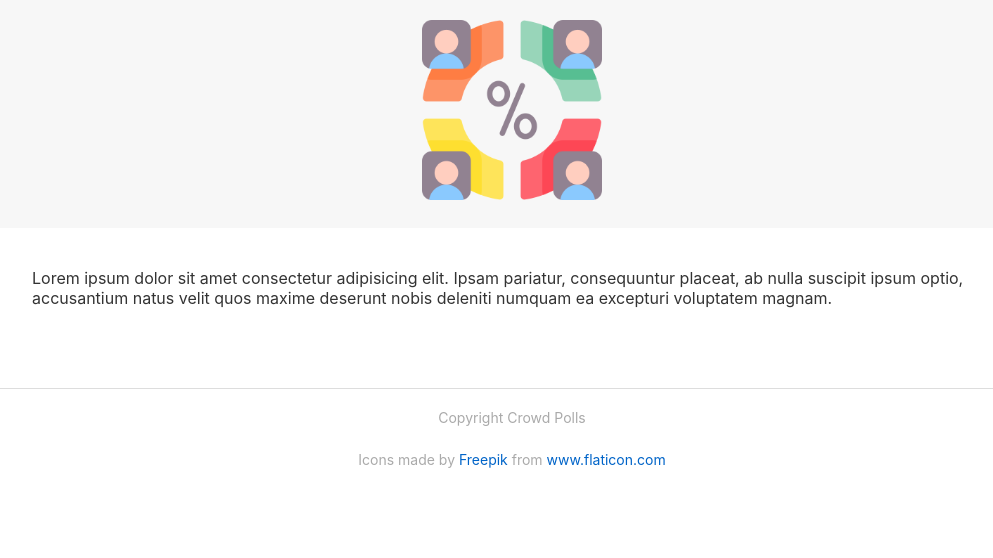
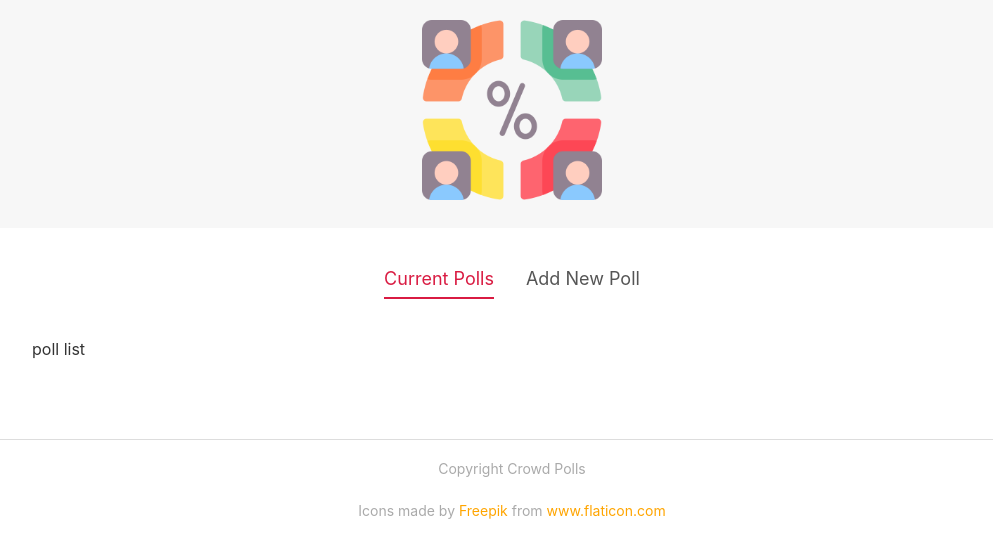
Before and after one commit to Here2Huynh/Crowd-Polls, a Svelte app: page / in a window 1280 px wide. Shown: the top 558 px of the page, without its empty margins (128-1121 px from the left). Built offline with nearby package versions, Linux system fonts and the light colour scheme.

Commit message:
add tabs component

```diff
--- a/src/App.svelte
+++ b/src/App.svelte
@@ -1,15 +1,27 @@
 <script>
   import Header from "./components/Header.svelte";
   import Footer from "./components/Footer.svelte";
+  import Tabs from "./shared/Tabs.svelte";
+
+  // tabs
+  let tabs = ["Current Polls", "Add New Poll"];
+  let activeTab = tabs[0];
+
+  const handleTabChange = (e) => {
+    activeTab = e.detail;
+  };
 </script>
 
 <Header />
 <main>
-  <p>
-    Lorem ipsum dolor sit amet consectetur adipisicing elit. Ipsam pariatur,
-    consequuntur placeat, ab nulla suscipit ipsum optio, accusantium natus velit
-    quos maxime deserunt nobis deleniti numquam ea excepturi voluptatem magnam.
-  </p>
+  <Tabs {tabs} {activeTab} on:tabChange={handleTabChange} />
+  {#if activeTab === "Current Polls"}
+    <p>poll list</p>
+    <!-- Poll grid -->
+  {:else if activeTab === "Add New Poll"}
+    <p>add poll</p>
+    <!-- form to create poll -->
+  {/if}
 </main>
 <Footer />
 
--- a/src/components/Footer.svelte
+++ b/src/components/Footer.svelte
@@ -27,4 +27,7 @@
     font-size: 14px;
     padding: 5px;
   }
+  a {
+    color: orange;
+  }
 </style>
--- /dev/null
+++ b/src/shared/Tabs.svelte
@@ -0,0 +1,41 @@
+<script>
+  import { createEventDispatcher } from "svelte";
+
+  export let tabs;
+  export let activeTab;
+
+  const dispatch = createEventDispatcher();
+</script>
+
+<div class="tabs">
+  <ul>
+    {#each tabs as tab}
+      <li on:click={() => dispatch("tabChange", tab)}>
+        <div class:active={tab === activeTab}>{tab}</div>
+      </li>
+    {/each}
+  </ul>
+</div>
+
+<style>
+  .tabs {
+    margin-bottom: 40px;
+  }
+  ul {
+    display: flex;
+    justify-content: center;
+    padding: 0;
+    list-style: none;
+  }
+  li {
+    margin: 0 16px;
+    font-size: 18px;
+    color: #555;
+    cursor: pointer;
+  }
+  .active {
+    color: #d91b42;
+    border-bottom: 2px solid #d91b42;
+    padding-bottom: 8px;
+  }
+</style>
```
